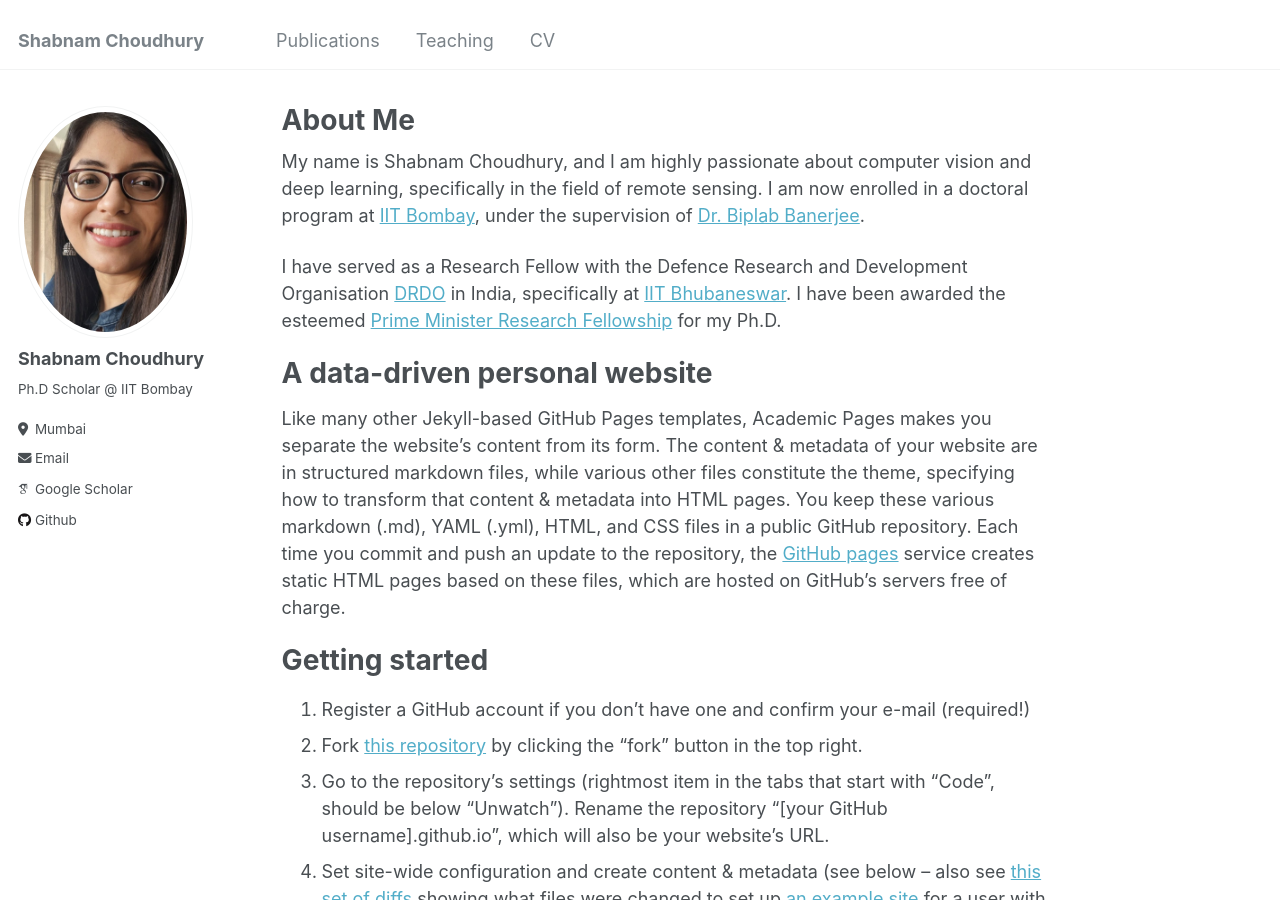
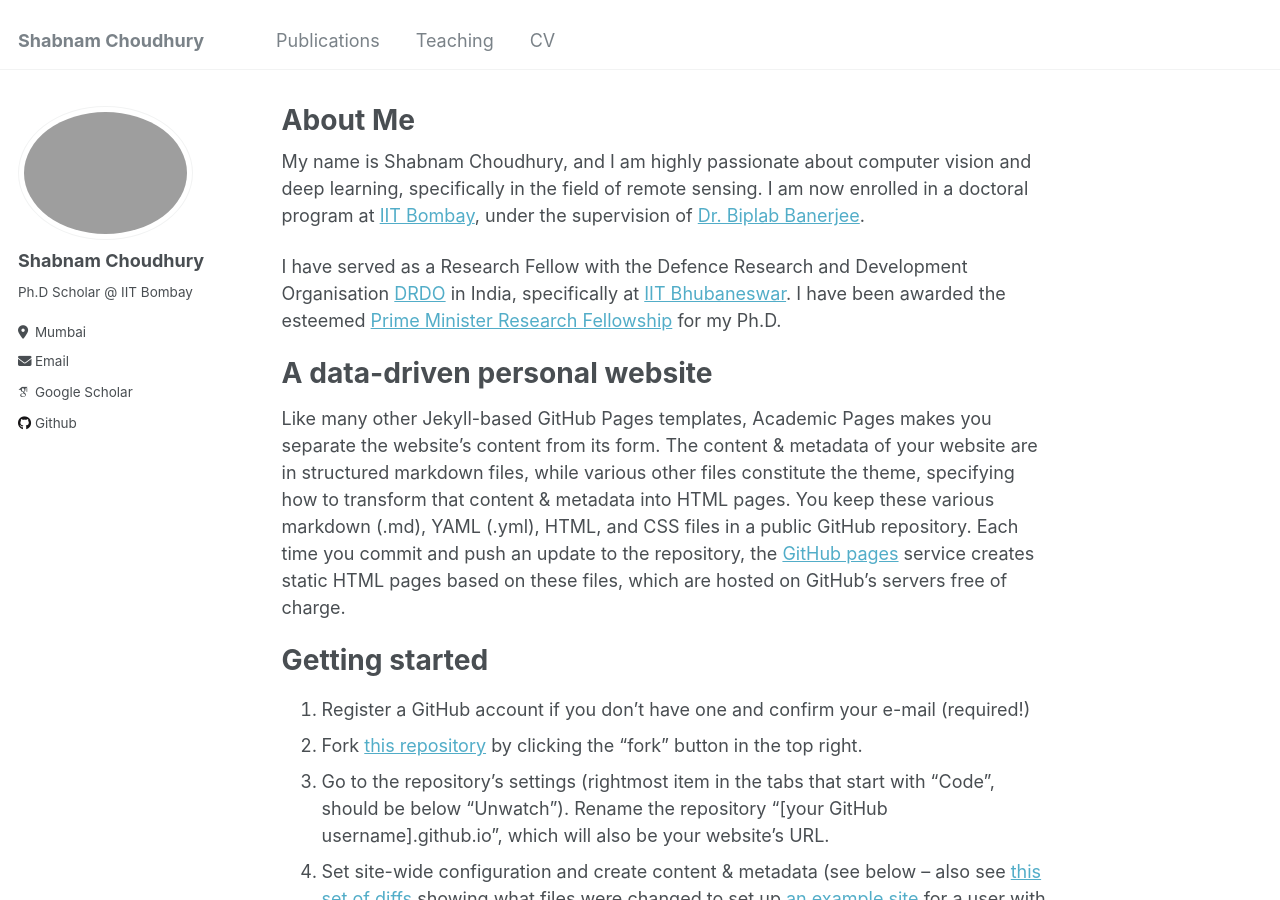
Before and after one commit to Shabnamchoudhury/Shabnamchoudhury.github.io, a Jekyll site: the page built from _pages/about.md, in a window 1280 px wide and 900 px high. Built offline with Jekyll 4.4.1, drawn with Linux system fonts in a browser that asks for light colours; some web fonts are replaced.

Commit message:
Update _config.yml

```diff
--- a/_config.yml
+++ b/_config.yml
@@ -21,7 +21,7 @@ repository               : "https://shabnamchoudhury.github.io"
 #               Additional customization can be done by editing /_includes/author-profile.html
 author:
   # Biographic information
-  avatar           : "FaceApp_1674291667537.jpg"
+  avatar           : "IMG_20190316_140757.jpg"
   name             : "Shabnam Choudhury"
   pronouns         : # example: "she/her"
   bio              : "Ph.D Scholar @ IIT Bombay"
```
